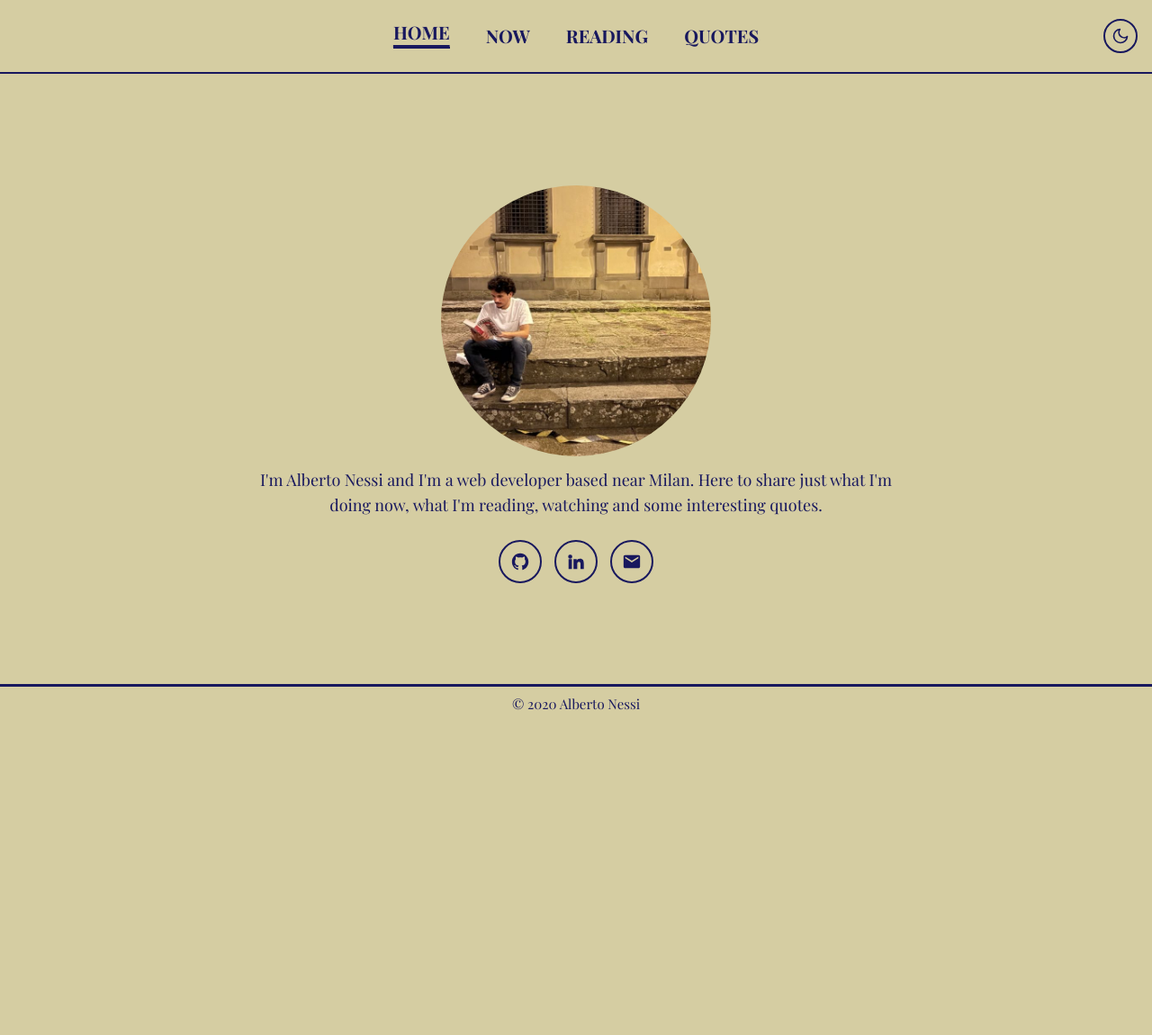
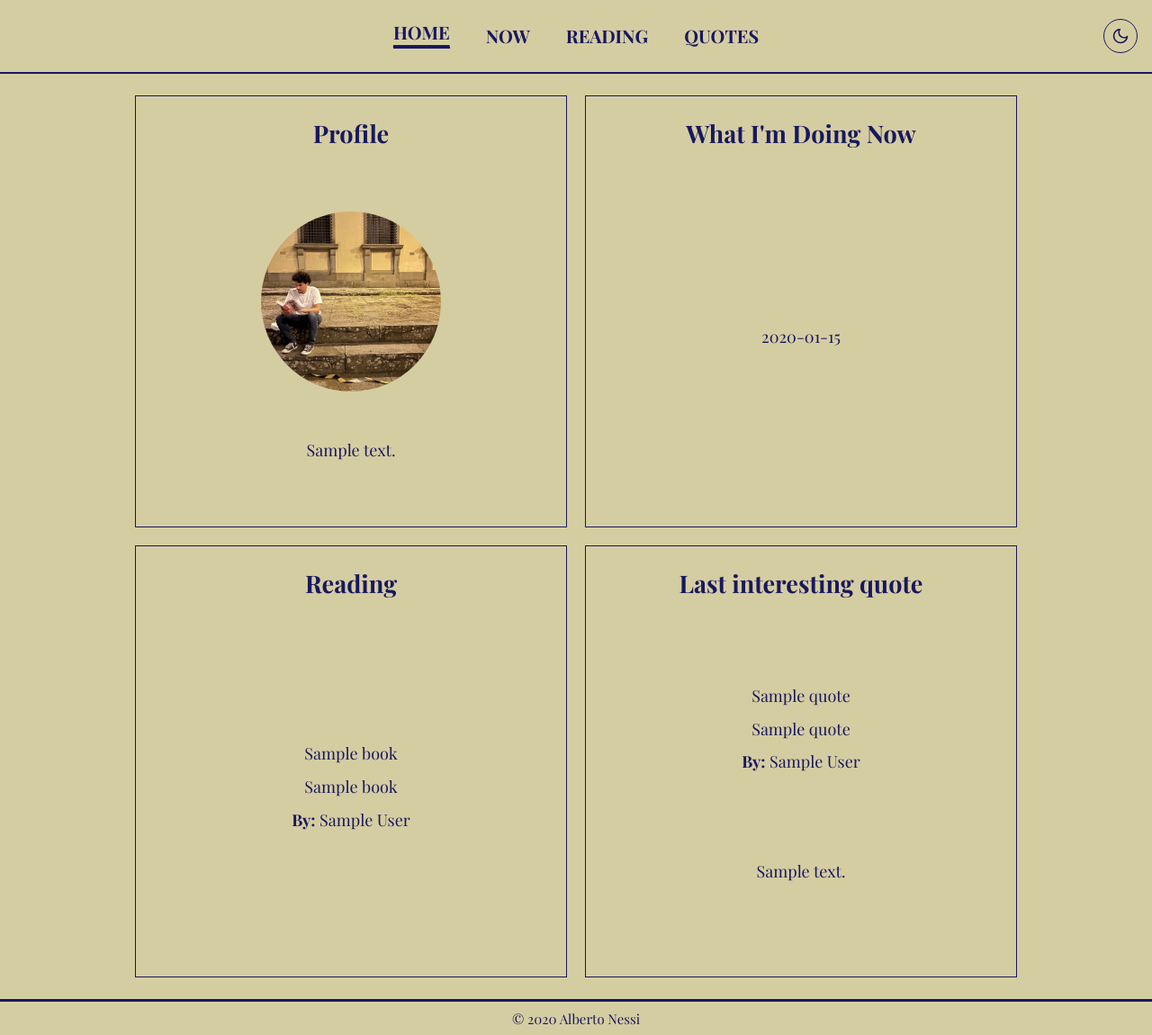
Before and after one commit to AlbertoNessi/myblog, a Django app: template blog/templates/blog/home.html in a window 1280 px wide. Shown: the whole page at 90% size. Before the commit the page ends 789 px from the top, so only its background shows below. Run offline with Django 5.2, Linux system fonts and the light colour scheme; tables that the repository leaves empty hold one stand-in row (values such as "Sample post"); the template is opened without the code that fills it: values that come from a table or form of the project are taken from there, most other values are stand-ins (such as "Sample title", 1, 10 or a date in 2020); some web fonts are replaced.

Commit message:
Layout home overview sections

```diff
--- a/blog/static/blog/css/style.css
+++ b/blog/static/blog/css/style.css
@@ -92,7 +92,7 @@ header {
 	width: 38px;
 	height: 38px;
 	border-radius: 999px;
-	border: 2px solid currentColor;
+	border: 1px solid currentColor;
 	background: transparent;
 	color: currentColor;
 	display: inline-flex;
@@ -215,8 +215,85 @@ header {
 	}
 }
 
+.home-dashboard {
+	display: grid;
+	grid-template-columns: 1fr;
+	gap: var(--space-3);
+	padding: var(--space-3);
+	width: min(96vw, 980px);
+	margin: 0 auto;
+	box-sizing: border-box;
+}
+
+.home-panel {
+	display: flex;
+	flex-direction: column;
+	justify-content: center;
+	align-items: center;
+	text-align: center;
+	border: 1px solid currentColor;
+	border-radius: 0;
+	padding: var(--space-3);
+	color: var(--link);
+	text-decoration: none;
+	min-height: 220px;
+	box-sizing: border-box;
+	transition: transform 150ms ease, background-color 150ms ease;
+}
+
+.home-panel-link {
+	cursor: pointer;
+}
+
+.home-panel:hover {
+	transform: translateY(-3px);
+	background-color: color-mix(in srgb, currentColor 8%, transparent);
+}
+
+.home-panel:focus-visible {
+	outline: 2px solid currentColor;
+	outline-offset: 4px;
+}
+
+.home-panel h2 {
+	margin-top: 0;
+	margin-bottom: 12px;
+	font-size: var(--fs-500);
+}
+
+.home-panel p {
+	margin: 0 0 8px;
+}
+
+.home-profile-image {
+	width: min(50vw, 220px);
+	margin: 0 0 14px;
+}
+
+.home-quote-text {
+	overflow-wrap: anywhere;
+	word-break: break-word;
+}
+
+.home-quote-text p {
+	margin-top: 10px;
+}
+
+@media (min-width: 900px) {
+	.home-dashboard {
+		grid-template-columns: repeat(2, minmax(0, 1fr));
+		grid-template-rows: repeat(2, minmax(0, 1fr));
+		aspect-ratio: 1 / 1;
+	}
+
+	.home-panel {
+		height: 100%;
+		overflow: auto;
+	}
+}
+
 #profile-pic {
-	width: min(60vw, 300px);
+	width: min(60vw, 200px);
 	height: auto;
 	border-radius: 50%;
 	margin-bottom: 0;
@@ -285,7 +362,7 @@ footer nav a {
 	width: 44px;
 	height: 44px;
 	border-radius: 999px;
-	border: 2px solid currentColor;
+	border: 1px solid currentColor;
 	display: inline-flex;
 	align-items: center;
 	justify-content: center;
@@ -727,6 +804,15 @@ body.page-quotes .site-nav .quotes_menu_item::after {
   .reading-item {
     margin-bottom: 24px;
   }
+
+	.home-dashboard {
+		padding: var(--space-2);
+		gap: var(--space-2);
+	}
+
+	.home-panel {
+		min-height: auto;
+	}
 }
 
 a {
@@ -753,3 +839,71 @@ ol{
   margin: 0;
   padding: 0;         /* avoids leftover indent */
 }
+
+body.page-home .home-dashboard {
+	display: grid;
+	grid-template-columns: repeat(2, minmax(0, 1fr));
+	grid-template-rows: repeat(2, minmax(0, 1fr));
+	gap: 20px;
+	width: min(92vw, 980px);
+	aspect-ratio: 1 / 1;
+	margin: 24px auto;
+	padding: 0;
+	box-sizing: border-box;
+}
+
+body.page-home .home-panel {
+	display: flex;
+	flex-direction: column;
+	align-items: center;
+	text-align: center;
+	border: 1px solid currentColor;
+	border-radius: 0;
+	padding: 20px;
+	box-sizing: border-box;
+	overflow: auto;
+}
+
+body.page-home .home-panel-link {
+	cursor: pointer;
+}
+
+body.page-home .home-panel h1,
+body.page-home .home-panel h2,
+body.page-home .home-panel p {
+	margin-left: 0;
+	margin-right: 0;
+}
+
+body.page-home .home-panel > :is(h1, h2) {
+	margin-top: 0;
+	margin-bottom: 14px;
+}
+
+body.page-home .home-panel > :not(h1):not(h2):first-of-type {
+	margin-top: auto;
+}
+
+body.page-home .home-panel > :last-child {
+	margin-bottom: auto;
+}
+
+body.page-home .home-profile-image {
+	width: min(40vw, 220px);
+	margin-bottom: 14px;
+}
+
+body.page-home .home-quote-text {
+	width: 100%;
+	overflow-wrap: anywhere;
+	word-break: break-word;
+}
+
+@media (max-width: 900px) {
+	body.page-home .home-dashboard {
+		grid-template-columns: 1fr;
+		grid-template-rows: auto;
+		aspect-ratio: auto;
+		width: min(94vw, 760px);
+	}
+}
--- a/blog/templates/blog/home.html
+++ b/blog/templates/blog/home.html
@@ -4,15 +4,75 @@
 {% block body_class %}page-home{% endblock %}
 
 {% block main_content %}
-	<main class="home">
+	<main class="home-dashboard">
+		<section class="home-panel home-panel-link" role="link" tabindex="0" data-target-url="/">
+			<h1>Profile</h1>
 			<img
 				src="{% static 'blog/images/pistoia.jpeg' %}"
 				alt="Profile picture"
 				id="profile-pic"
+				class="home-profile-image"
 			>
-		<div class="intro">
-			<p>I'm Alberto Nessi and I'm a web developer based near Milan. Here to share just what I'm doing now, what I'm reading, watching and some interesting quotes.</p>
+			<p>{{ welcome_text }}</p>
+		</section>
+
+		<section class="home-panel home-panel-link" role="link" tabindex="0" data-target-url="{% url 'now' %}">
+			<h1>What I'm Doing Now</h1>
+			{% for update in now_updates %}
+				<p>{{ update }}</p>
+			{% endfor %}
+		</section>
+
+		<section class="home-panel home-panel-link" role="link" tabindex="0" data-target-url="{% url 'reading' %}">
+			<h1>Reading</h1>
+			{% if latest_book %}
+				<p>{{ latest_book.title }}</p>
+
+				{% if latest_book.subtitle %}
+					<p>{{ latest_book.subtitle }}</p>
+				{% endif %}
+
+				<p><strong>By:</strong> {{ latest_book.author }}</p>
+			{% else %}
+				<p>No books available yet.</p>
+			{% endif %}
+		</section>
+
+		<section class="home-panel home-panel-link" role="link" tabindex="0" data-target-url="{% url 'quotes' %}">
+			<h1>Last interesting quote</h1>
+
+			{% if latest_quote %}
+				<p>{{ latest_quote.title }}</p>
+
+				{% if latest_quote.subtitle %}
+					<p>{{ latest_quote.subtitle }}</p>
+				{% endif %}
+
+				<p><strong>By:</strong> {{ latest_quote.author }}</p>
+				<div class="home-quote-text">
+					<p>{{ latest_quote.text|safe }}</p>
 				</div>
-		{% include "blog/includes/social_buttons.html" %}
+			{% endif %}
+		</section>
 	</main>
+
+	<script>
+		document.querySelectorAll('.home-panel-link').forEach((panel) => {
+			const targetUrl = panel.dataset.targetUrl;
+
+			panel.addEventListener('click', (event) => {
+				if (event.target.closest('a')) {
+					return;
+				}
+				window.location.href = targetUrl;
+			});
+
+			panel.addEventListener('keydown', (event) => {
+				if (event.key === 'Enter' || event.key === ' ') {
+					event.preventDefault();
+					window.location.href = targetUrl;
+				}
+			});
+		});
+	</script>
 {% endblock %}
```
Also changed, not shown: blog/views.py (+14 -1 lines). Lines whose indentation alone changed are shown as unchanged.
